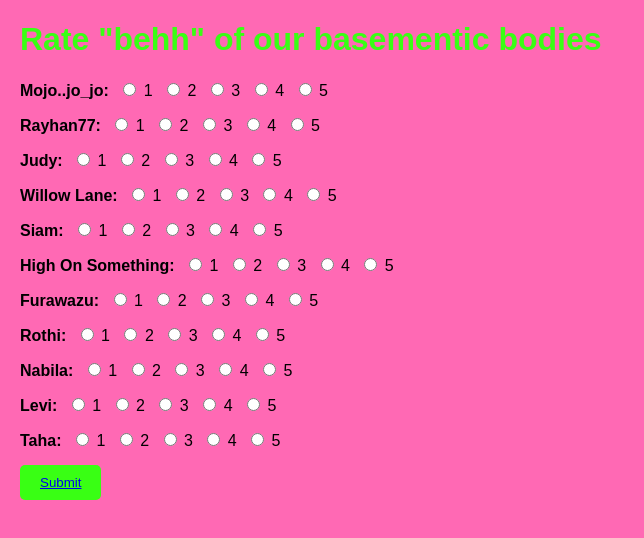
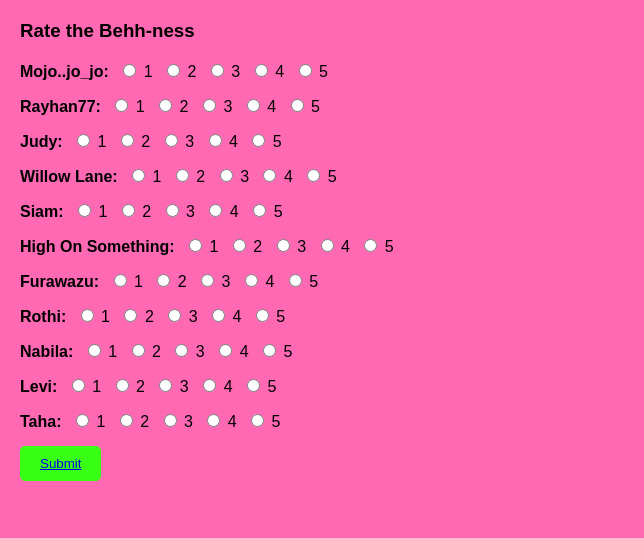
Before and after one commit to llweyn/b.github.io, a plain HTML site: page index.html in a window 1280 px wide. Shown: the whole page, without its empty margins (0-644 px from the left). Drawn offline with Linux system fonts and the light colour scheme.

Commit message:
Update index.html

```diff
--- a/index.html
+++ b/index.html
@@ -3,11 +3,11 @@
 <head>
     <meta charset="UTF-8">
     <meta name="viewport" content="width=device-width, initial-scale=1.0">
-    <title>Product Rating Form</title>
+    <title> Behh </title>
     <link rel="stylesheet" href="styles.css">
 </head>
 <body>
-    <h1>Rate "behh" of our basementic bodies</h1>
+    <h3>Rate the Behh-ness </h3>
 
         <div class="product">
             <label for="product1">Mojo..jo_jo:</label>
```
